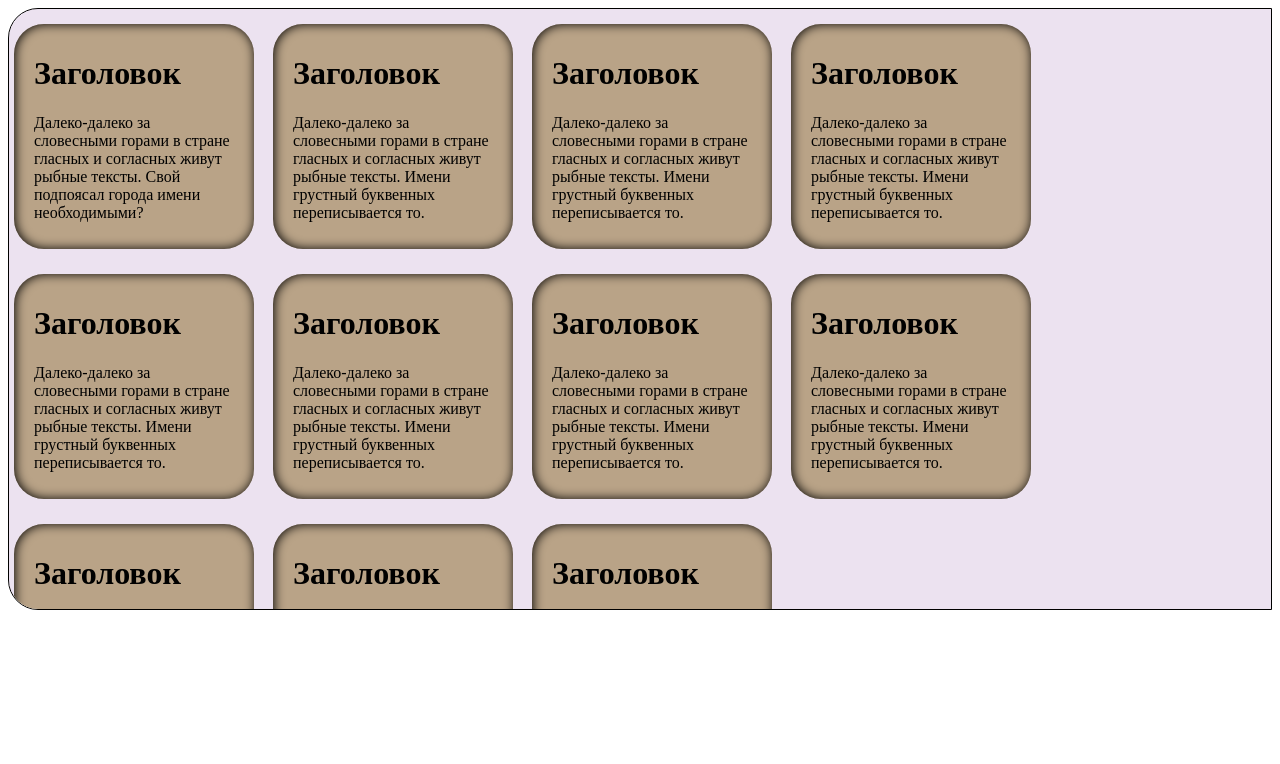
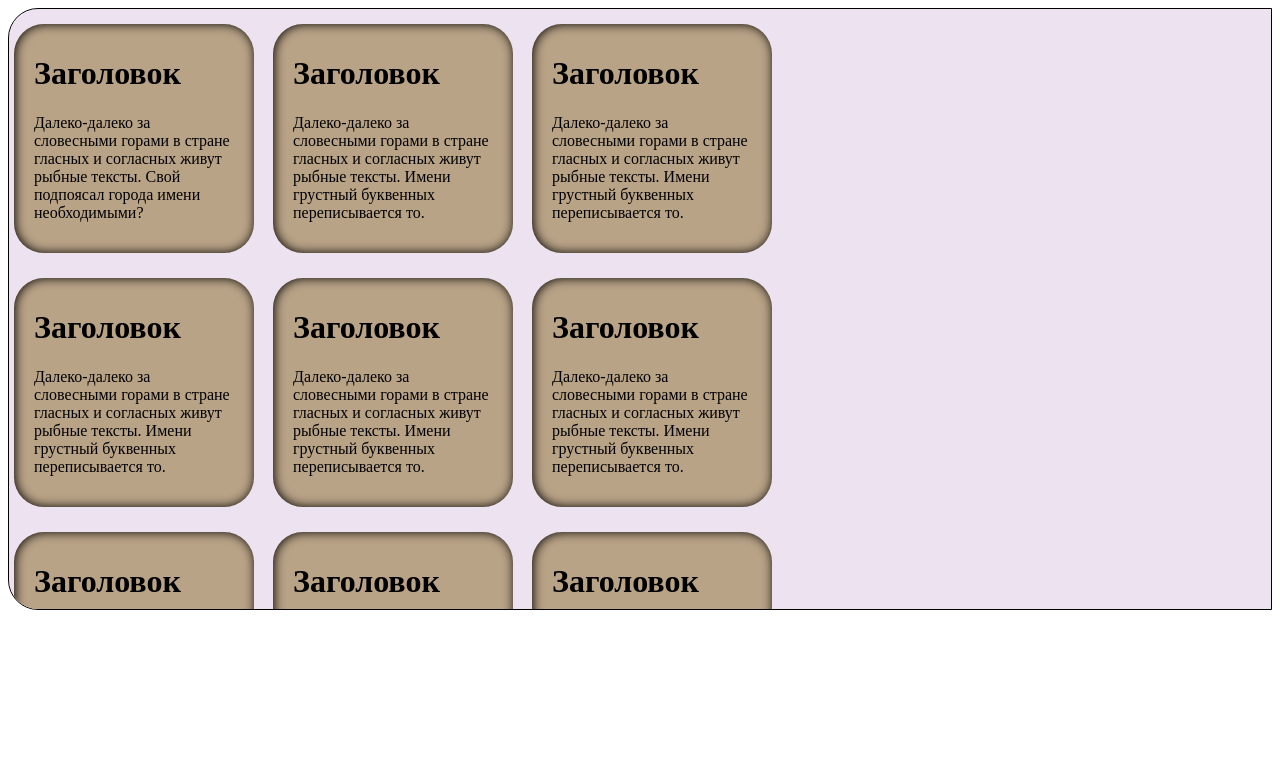
Before and after one commit to OnlySider/homework, a plain HTML site: page Lesson 36/index.html in a window 1280 px wide. Drawn offline with Linux system fonts and the light colour scheme.

Commit message:
Update style.css

```diff
--- a/Lesson 36/CSS/style.css
+++ b/Lesson 36/CSS/style.css
@@ -5,6 +5,7 @@
   border-bottom-left-radius: 30px;
   overflow: auto;
   max-height: 600px;
+  padding-right: 20%;
 }
 
 .section {
@@ -13,7 +14,7 @@
   background-color: rgb(185, 163, 135);
   padding: 10px 20px 15px;
   margin: 15px 10px 10px 5px;
-  max-height: 200px;
+  max-height: auto;
   max-width: 200px;
   box-shadow: inset 1px 0px 11px 0px #000;
 }
```
